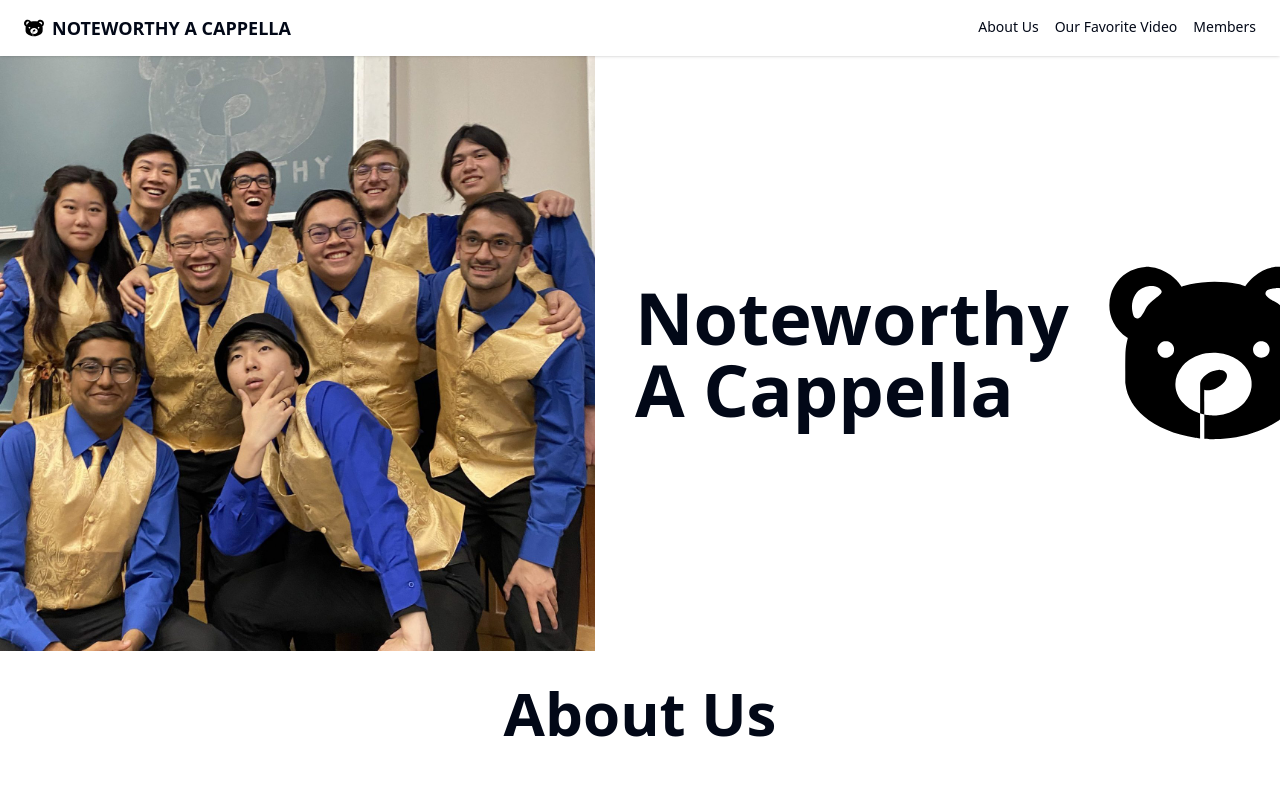
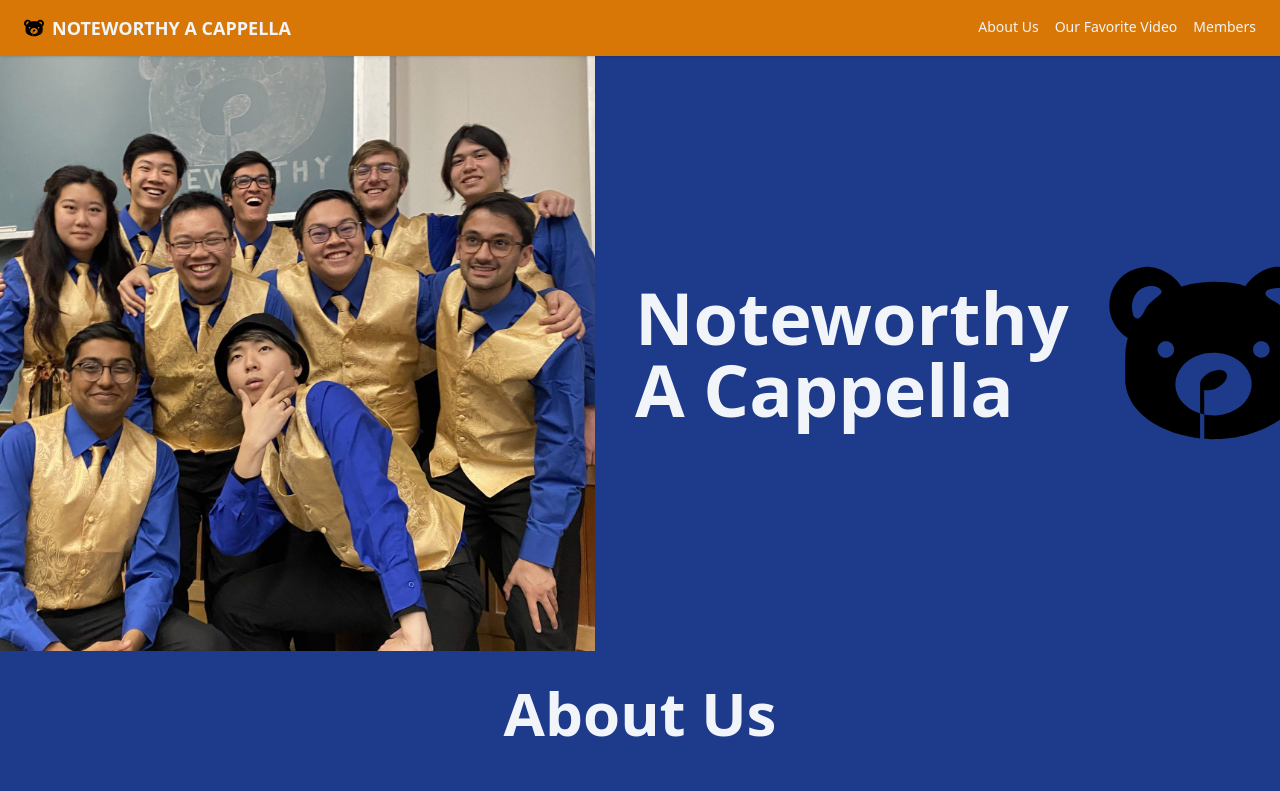
Before and after one commit to juhdey/Noteworthy, a React (Vite) app: page / in a window 1280 px wide. Shown: the top 791 px of the page. Built offline with nearby package versions, Linux system fonts and the light colour scheme.

Commit message:
modify color

```diff
--- a/src/App.jsx
+++ b/src/App.jsx
@@ -6,12 +6,12 @@ import { Members } from "@/Members"
 
 export default function App() {
     return (
-        <>
+        <div className="bg-blue-900 text-slate-100">
             <NavigationBar />
             <Intro />
             <About />
             <FavVideo />
             <Members />
-        </>
+        </div>
     );
 }
--- a/src/NavigationBar.jsx
+++ b/src/NavigationBar.jsx
@@ -2,7 +2,7 @@ import { Logo } from "@/Logo"
 
 export function NavigationBar() {
   return (
-    <nav className="sticky inset-x-0 top-0 z-50 bg-white shadow dark:bg-gray-950">
+    <nav className="sticky inset-x-0 top-0 z-50 bg-amber-600 shadow dark:bg-gray-950">
       <div className="container px-4 md:px-6">
         <div className="flex h-14 items-center">
           <a className="mr-auto flex items-center gap-2 text-lg font-semibold" href="#">
```
